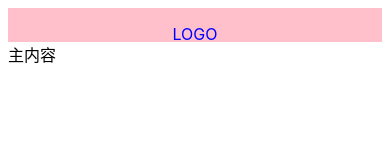
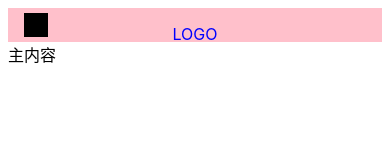
Before and after one commit to YUQIAN3/webPage-1, a Vue app: page /#/doc in a window 390 px wide. Shown: the top 160 px of the page. Built offline with nearby package versions, Linux system fonts and the light colour scheme.

Commit message:
完善aside切换逻辑

```diff
--- a/src/App.vue
+++ b/src/App.vue
@@ -8,7 +8,9 @@
 export default {
   name: 'App',
   setup(){
-    const asideVisible=ref(false)
+    const width=document.documentElement.clientWidth
+
+    const asideVisible=ref(width<=500?false:true)
     provide('asideVisible',asideVisible)
   }
 }
--- a/src/components/Topnav.vue
+++ b/src/components/Topnav.vue
@@ -1,11 +1,11 @@
 <template>
     <div class="topnav">
-        <div class="logo" @click="toggleMenu">LOGO</div>
+        <div class="logo">LOGO</div>
         <ul class="menu">
           <li>菜单1</li>
           <li>菜单2</li>
        </ul>
-       <span class="toggleAside"></span>
+       <span class="toggleAside"  @click="toggleMenu"></span>
   </div>
 </template>
 <script lang="ts">
@@ -42,6 +42,16 @@
       margin: 0 1em;
     }
     }
+    > .toggleAside{
+      display: none;
+      width: 24px;
+      height: 24px;
+      background: black;
+      position: absolute;
+      left: 16px;
+      top:50%;
+      transform:translateY(-50%);
+    }
     @media(max-width: 500px){
     > .menu{
       display: none;
@@ -51,6 +61,9 @@
       margin: 0 auto;
       color:blue;
     }
+    > .toggleAside{
+      display: inline-block;
+    }
   }
   }
 
--- a/src/views/Doc.vue
+++ b/src/views/Doc.vue
@@ -44,10 +44,7 @@
   background: lightblue;
   width: 150px;
   padding: 16px;
-  position: fixed;
-  padding-top: 70px;
-  top: 10px;
-  left: 10px;
+
   > h2 {
     margin-bottom: 4px;
   }
@@ -56,5 +53,11 @@
       padding: 4px 0;
     }
   }
+  @media (max-width:500px) {
+    position: fixed;
+    padding-top: 70px;
+    top: 10px;
+    left: 10px;
+  }
 }
 </style>
```
